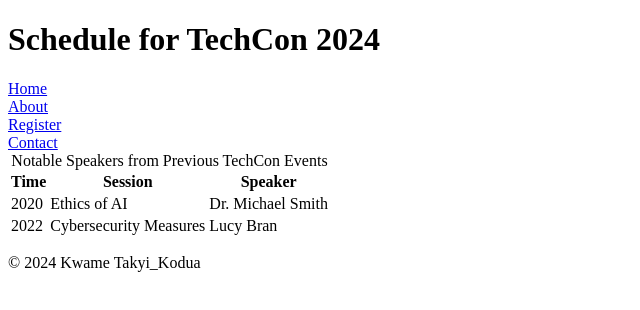
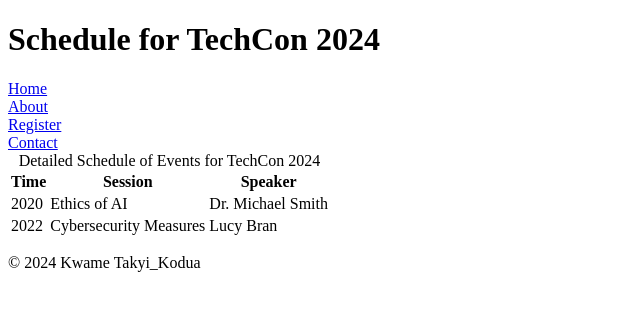
Before and after one commit to Kwame-Fly/TechCon_HTML, a plain HTML site: page techcon_website/schedule.html in a window 1280 px wide. Shown: the full height of the page, 0-640 px from the left. Drawn offline with Linux system fonts and the light colour scheme.

Commit message:
Caption added to table in schedule.html

```diff
--- a/techcon_website/schedule.html
+++ b/techcon_website/schedule.html
@@ -16,7 +16,7 @@
         </header>
         <main>
             <table>
-                <caption>Notable Speakers from Previous TechCon Events</caption>
+                <caption>Detailed Schedule of Events for TechCon 2024</caption>
                 <thead>
                     <tr>
                     <th scope="col" >Time</th>
```
